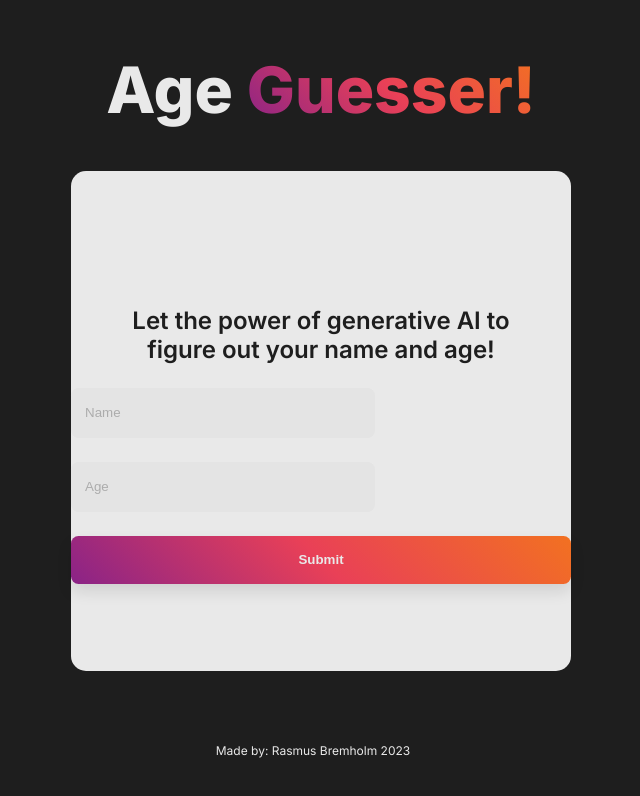
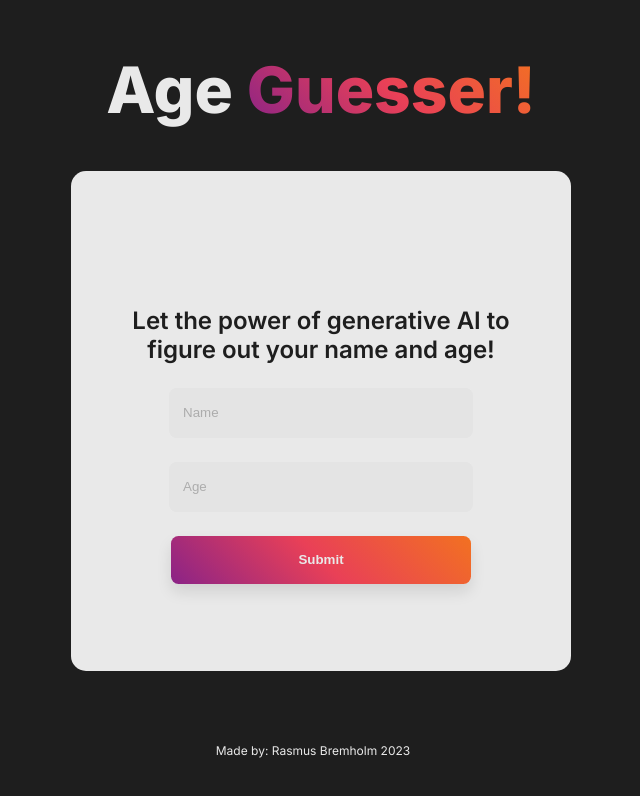
Before and after one commit to Visceral89/name-guesser, a Next.js app: page / in a window 1280 px wide. Shown: the top 796 px of the page, without its empty margins (327-967 px from the left). Built offline with nearby package versions, Linux system fonts and the light colour scheme.

Commit message:
Broke out modules

```diff
--- a/components/Card.jsx
+++ b/components/Card.jsx
@@ -3,6 +3,8 @@
 import { motion } from "framer-motion";
 import styles from "@/styles/card.module.scss";
 import { useState } from "react";
+import Loading from "./Loading";
+import Result from "./Result";
 
 const Card = () => {
 	const [name, setName] = useState("");
@@ -54,21 +56,8 @@ const Card = () => {
 						</button>
 					</motion.form>
 				)}
-				{state === "loading" && (
-					<motion.div
-						initial={{ opacity: 0 }}
-						animate={{ opacity: 1 }}
-						exit={{ opacity: 0 }}
-						className={styles.loading}
-					>
-						Loading...
-					</motion.div> // Loadingbar goes here.
-				)}
-				{state === "result" && (
-					<motion.div initial={{ opacity: 0 }} animate={{ opacity: 1 }}>
-						Hello {name}, your age is {age}!
-					</motion.div>
-				)}
+				{state === "loading" && <Loading />}
+				{state === "result" && <Result name={name} age={age} />}
 			</div>
 		</motion.div>
 	);
--- /dev/null
+++ b/components/Loading.jsx
@@ -0,0 +1,16 @@
+import { motion } from "framer-motion";
+import styles from "@/styles/loading.module.scss";
+const Loading = () => {
+	return (
+		<motion.div
+			initial={{ opacity: 0 }}
+			animate={{ opacity: 1 }}
+			exit={{ opacity: 0 }}
+			className={styles.loading}
+		>
+			Loading...
+		</motion.div>
+	);
+};
+
+export default Loading;
--- /dev/null
+++ b/components/Result.jsx
@@ -0,0 +1,10 @@
+import { motion } from "framer-motion";
+const Result = ({ name, age }) => {
+	return (
+		<motion.div initial={{ opacity: 0 }} animate={{ opacity: 1 }}>
+			Hello {name}, your age is {age}!
+		</motion.div>
+	);
+};
+
+export default Result;
--- a/styles/card.module.scss
+++ b/styles/card.module.scss
@@ -26,6 +26,8 @@
 .card form {
 	display: flex;
 	flex-direction: column;
+	justify-content: center;
+	align-items: center;
 	gap: $p;
 	margin-top: $p * 2;
 }
@@ -53,6 +55,7 @@
 .btn {
 	height: $p * 2;
 	font-weight: 600;
+	width: 300px;
 	border-radius: $bord/2;
 	background: $grad;
 	color: $white;
```
Also changed, not shown: styles/loading.module.scss (added).
